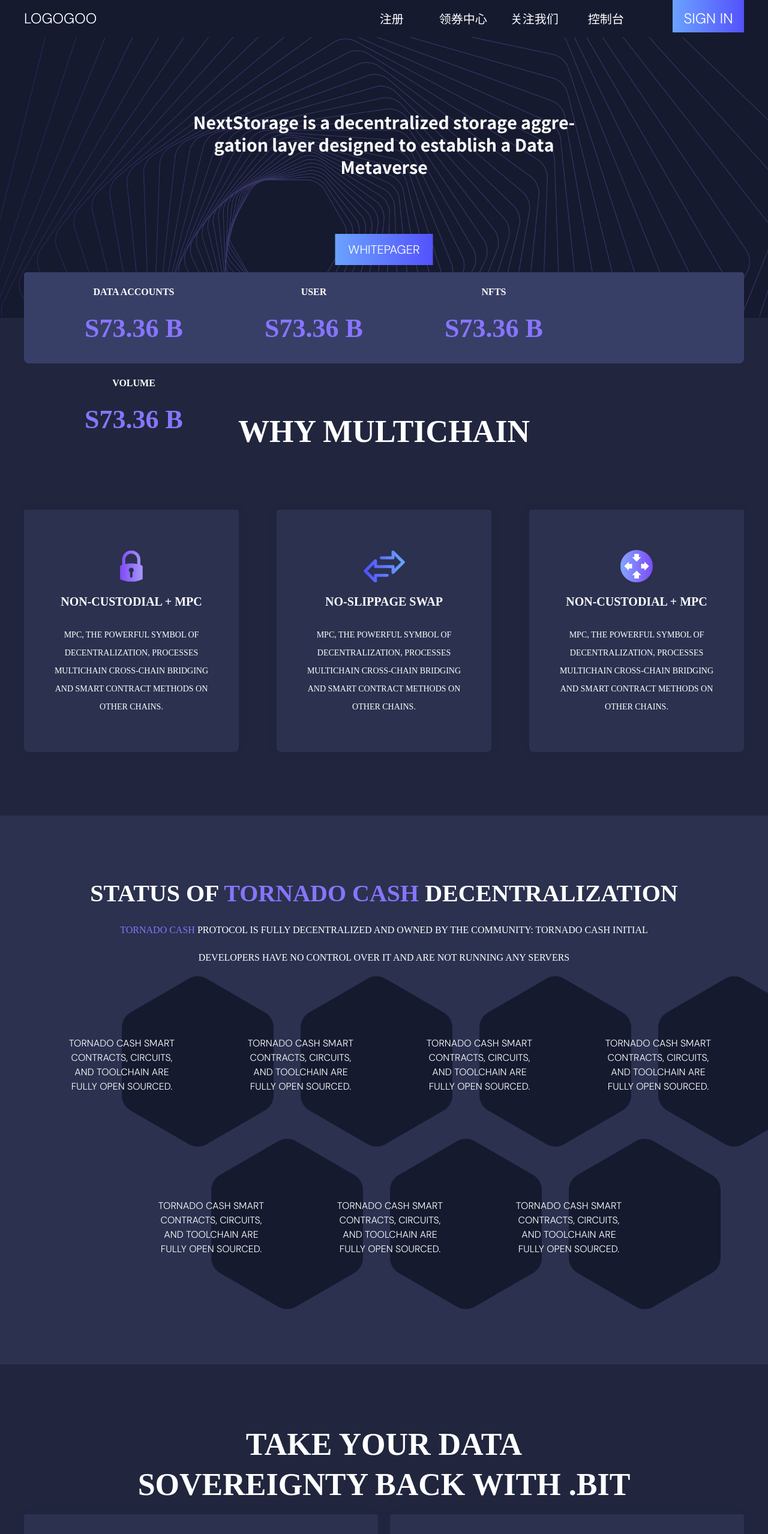
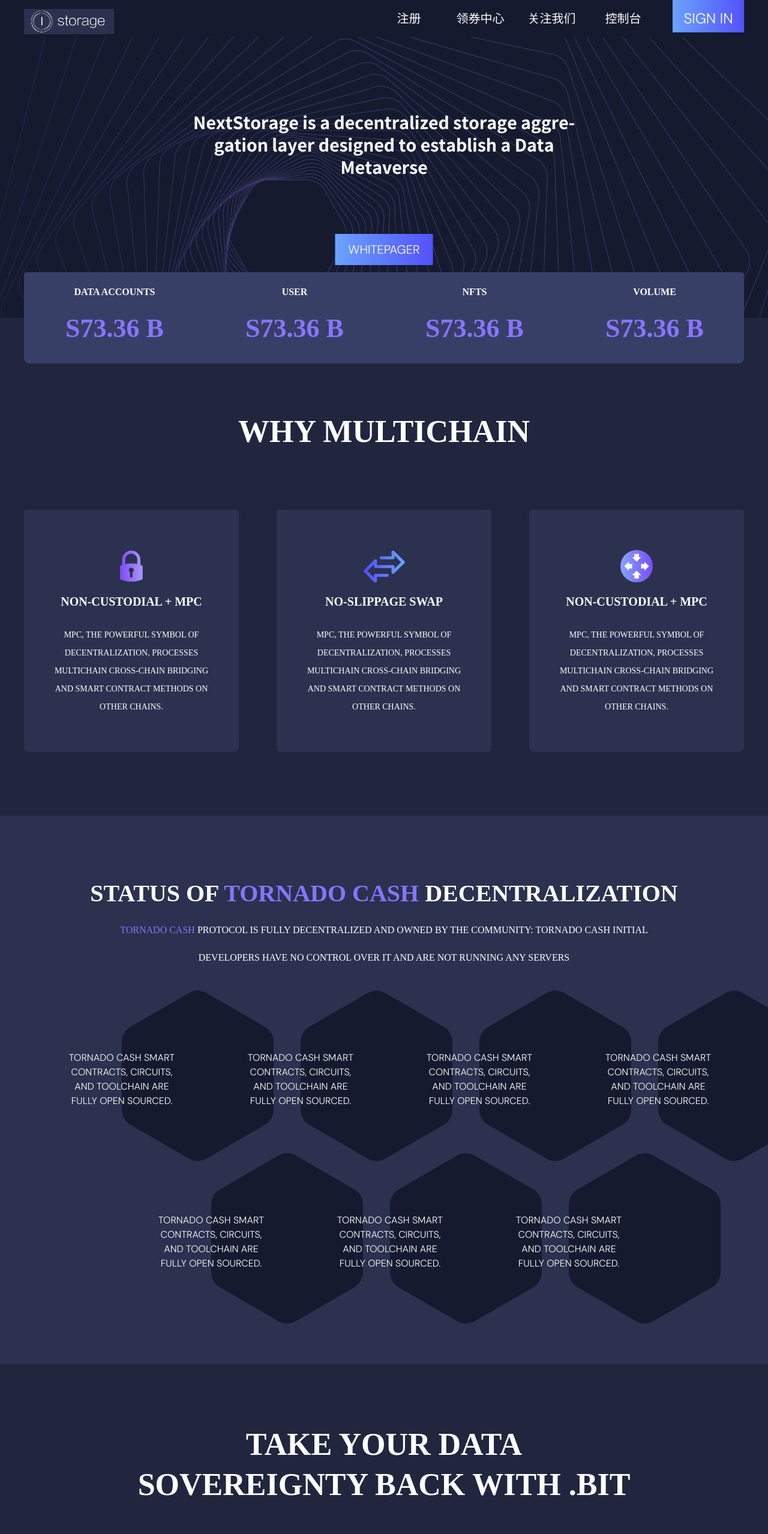
Before and after one commit to ZhangPeibin/IStorage_web, a Next.js app: page / in a window 1280 px wide. Shown: the top 2558 px of the page at 60% size. Built offline with nearby package versions, Linux system fonts and the light colour scheme.

Commit message:
提交页面修改样式

```diff
--- a/pages/index.js
+++ b/pages/index.js
@@ -10,6 +10,8 @@
   background: #151A2F;
   line-height:62px;
 `;
+
+
 const HEAD_LI = css`
   width: 119px;
   height: 62px;
@@ -166,6 +168,7 @@
 const CONTENT2_SIXBOX = css`
   width:1200px;
   margin:0 auto;
+  margin-top: 40px;
 `
 
 const FIRSTSIX = css``
@@ -211,6 +214,7 @@
   color: #FFFFFF;
   line-height: 67px;
   margin-top:100px;
+  margin-bottom: 50px;
 `
 const CONTENT3_CONBOX = css`
   width:1200px;
@@ -254,6 +258,7 @@
 `
 const FOOTER_IMG = css`
   width:100%;
+  height:100%;
 `
 const FOOTER_CON = css`
   position: absolute;
@@ -340,7 +345,7 @@
     <div style={{ width: '100%' }}>
         <div css={STYLE_HEAD}>
           <div style={{ width: '1200px',margin:"auto", }}>
-            <span style={{ fontSize: "24px", color: "#fff", width: "150px" }}>LOGOGOO</span>
+          <img style={{ width: "150px", height: "42px", marginTop: "5px", display:"inline-block"}} src="../static/logo.png" alt="" />
             <ul style={{  display: "inline-block", marginLeft:"400px"}}>
               <li css={HEAD_LI}>注册</li>
               <li css={HEAD_LI}>领券中心</li>
@@ -357,7 +362,7 @@
       <div css={STYLE_BODY}>
         <div css={STYLE_CONTENT}>
           <div css={CONTENT_HEAD}>
-            <ul css={CONTENT_UL}>
+            <ul css={CONTENT_UL} style={{ marginLeft:"0",paddingLeft:"0"}}>
               <li css={CONTENT_LI}>
                 <p css={LI_TITLE}>DATA ACCOUNTS</p>
                 <p css={LI_CON}>S73.36 B</p>
```
